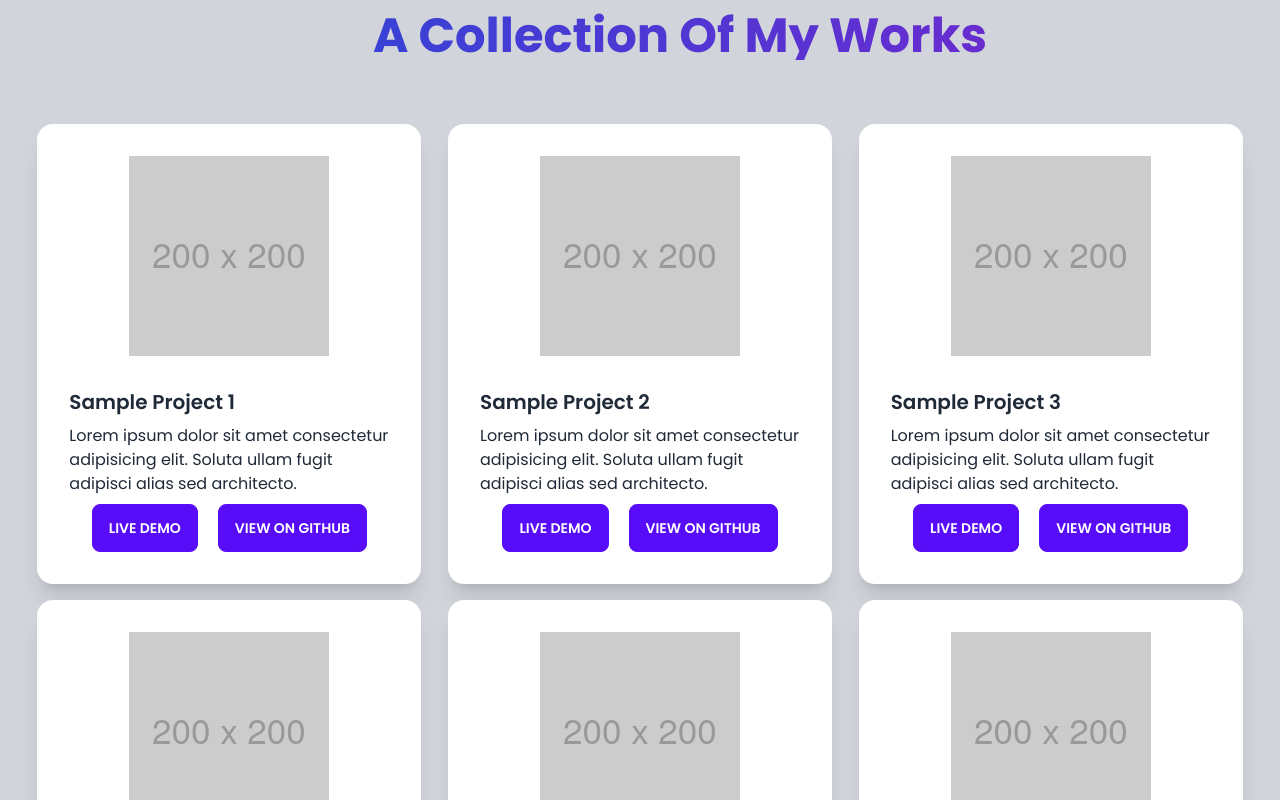
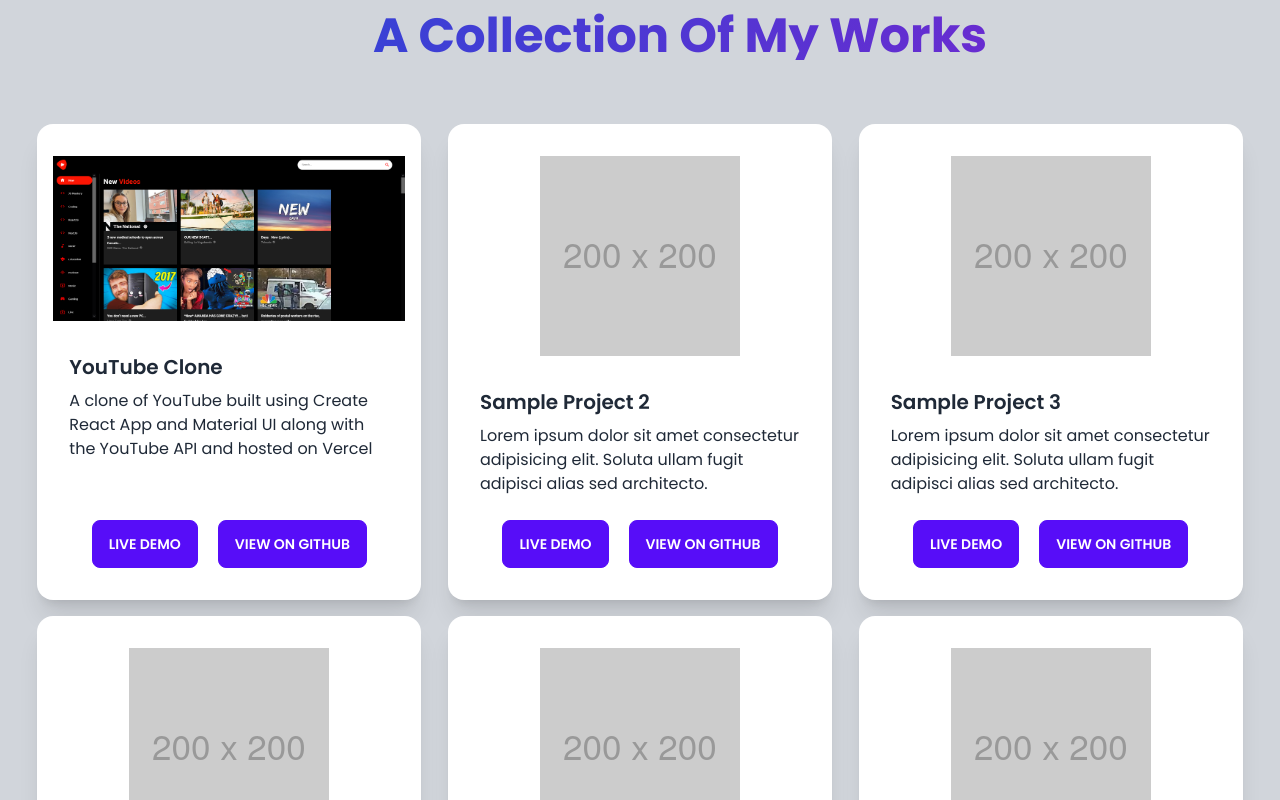
Before and after one commit to Lupercal13/harrison-portfolio, a React (Vite) app: page / in a window 1280 px wide. Shown: the part 1960-2760 px from the top of the page. Built offline with nearby package versions, Linux system fonts and the light colour scheme.

Commit message:
update to portfolio. added a project

```diff
--- a/src/components/Portfolio.jsx
+++ b/src/components/Portfolio.jsx
@@ -12,11 +12,11 @@ const Portfolio = () => {
                     <div className="card w-96 bg-base-100 shadow-xl" key={item.id}>
                         <figure>
 
-                        <img src={item.image} alt="placeholder" className="pt-8"/>
+                        <img src={item.image} alt="placeholder" className="pt-8 px-4"/>
                         </figure>
                         <div className="card-body">
-                            <h2 className="card-title">{item.title}</h2>
-                            <p>{item.description}</p>
+                            <h2 className="card-title ">{item.title}</h2>
+                            <p className="pb-4">{item.description}</p>
                             <div className="card-actions justify-center gap-5">
                                 <button className="btn btn-primary">Live Demo</button>
                                 <button className="btn btn-primary">View on Github</button>
--- a/src/constants/index.js
+++ b/src/constants/index.js
@@ -1,5 +1,5 @@
 import placeholder from "../assets/placeholder.png";
-
+import YTClone from '../assets/YTClone.png'
 export const navLinks = [
   {
     id: "home",
@@ -22,10 +22,10 @@ export const navLinks = [
 export const projects = [
   {
     id: 1,
-    title: "Sample Project 1",
+    title: "YouTube Clone",
     description:
-      "Lorem ipsum dolor sit amet consectetur adipisicing elit. Soluta ullam fugit adipisci alias sed architecto.",
-    image: placeholder,
+      "A clone of YouTube built using Create React App and Material UI along with the YouTube API and hosted on Vercel",
+    image: YTClone,
   },
   {
     id: 2,
```
Also changed, not shown: src/assets/YTClone.png (added).
